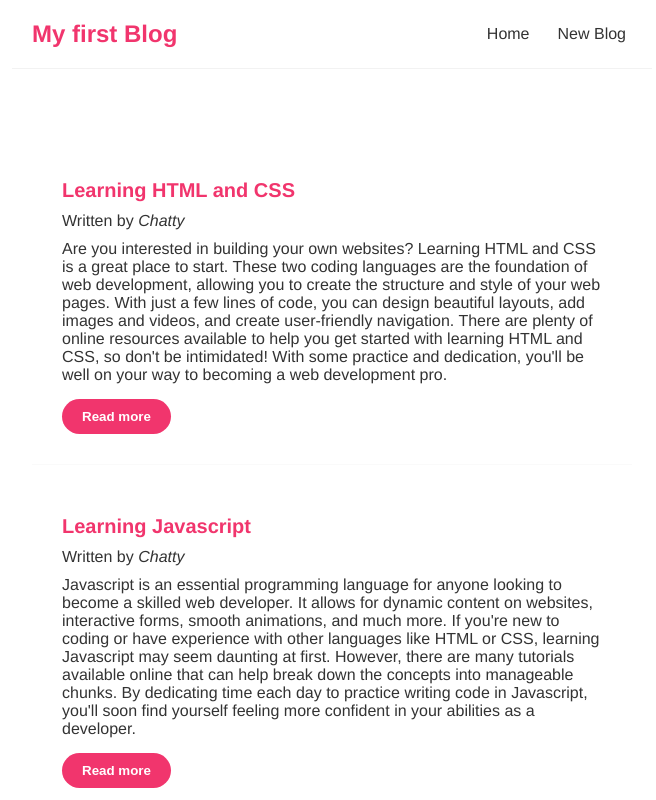
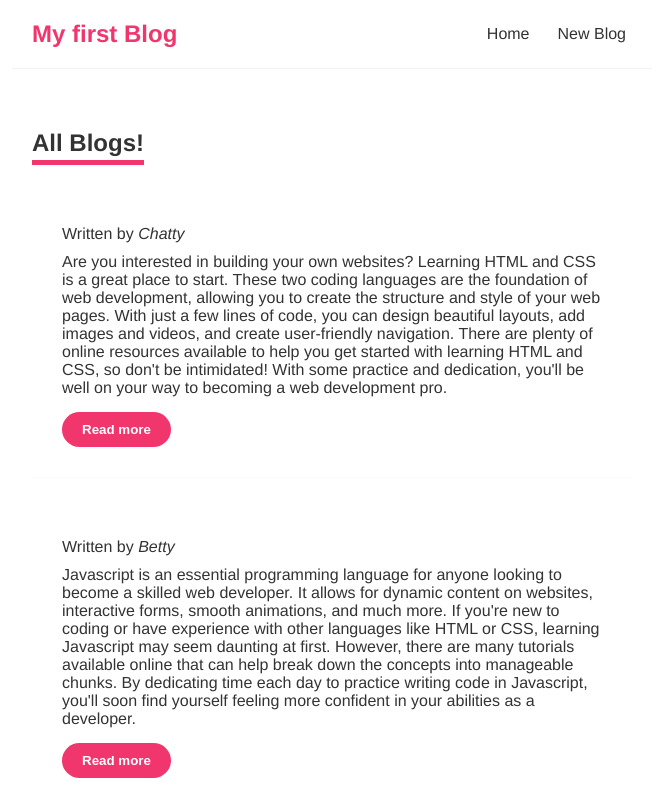
Before and after one commit to AnyLena/my-first-blog, a React (Vite) app: page / in a window 1280 px wide. Shown: the top 800 px of the page, without its empty margins (308-964 px from the left). Built offline with nearby package versions, Linux system fonts and the light colour scheme.

Commit message:
creating multiple components

```diff
--- a/src/components/Bloglist.jsx
+++ b/src/components/Bloglist.jsx
@@ -1,10 +1,11 @@
-const Bloglist = ({blogs}) => {
+const Bloglist = ({blogs , title}) => {
 
   return (
     <div className="blog-list">
+      <h2 className="blog-heading"> {title} </h2>
       {blogs.map((blog) => (
         <div className="blog-preview" key={blog.id}>
-          <h2>{blog.title}</h2>
+          <h2>{blogs.title}</h2>
           <p>
             Written by <em>{blog.author}</em>
           </p>
--- a/src/components/Home.jsx
+++ b/src/components/Home.jsx
@@ -13,7 +13,7 @@ const Home = () => {
     {
       title: "Learning Javascript",
       body: "Javascript is an essential programming language for anyone looking to become a skilled web developer. It allows for dynamic content on websites, interactive forms, smooth animations, and much more. If you're new to coding or have experience with other languages like HTML or CSS, learning Javascript may seem daunting at first. However, there are many tutorials available online that can help break down the concepts into manageable chunks. By dedicating time each day to practice writing code in Javascript, you'll soon find yourself feeling more confident in your abilities as a developer.",
-      author: "Chatty",
+      author: "Betty",
       id: "2",
       link: "#blog2",
     },
@@ -27,7 +27,8 @@ const Home = () => {
   ]);
   return (
     <div className="home">
-    <Bloglist blogs={blogs} />
+    <Bloglist blogs={blogs} title="All Blogs!"/>
+    <Bloglist blogs={blogs.filter( (blog) => blog.author === "Chatty")} title="Chatty's Blogs!"/>
     </div>
   );
 };
--- a/src/index.css
+++ b/src/index.css
@@ -82,3 +82,9 @@ body {
   background-color: white;
   color: #f1356d
 }
+
+.blog-heading {
+  border-bottom: 5px solid #f1356d;
+  padding-bottom: 3px;
+  display: inline-block;
+}
```
